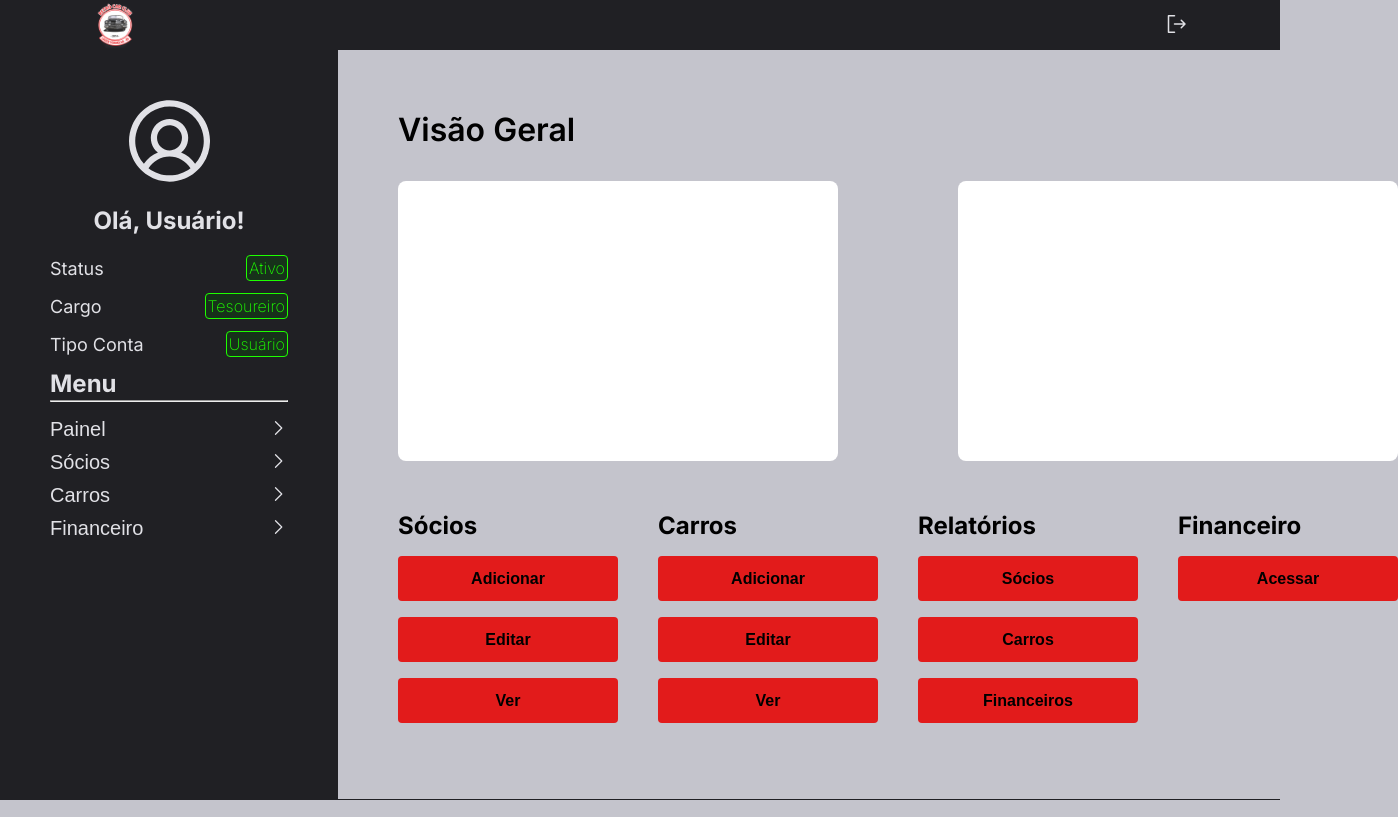
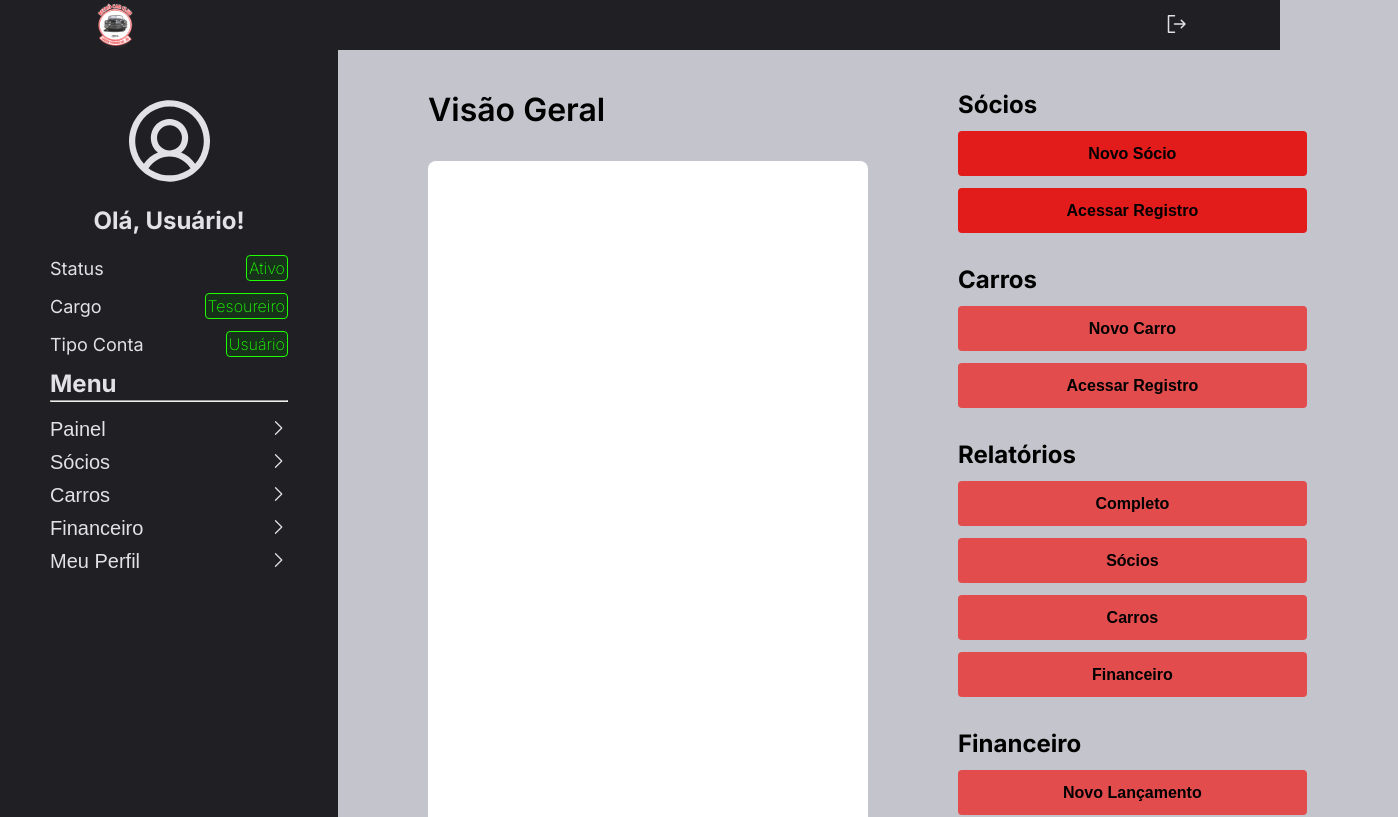
Before and after one commit to rheineck/controleSociosRetro, a React (Vite) app in the folder web/: page / in a window 1280 px wide. Shown: the top 817 px of the page, 1398 px wide, since content can reach past the window. Built offline with nearby package versions, Linux system fonts and the light colour scheme.

Commit message:
web: Home page almost there

```diff
--- a/web/src/components/Button/index.jsx
+++ b/web/src/components/Button/index.jsx
@@ -1,9 +1,10 @@
 import { Container } from './styles'
 
-export function Button ({ children, icon, ...rest}) {
+export function Button ({ children, isDisabled, icon, ...rest}) {
   return (
     <Container
       type='button'
+      isDisabled = {isDisabled}
       {...rest}
     >
       {children}
--- a/web/src/components/Button/styles.js
+++ b/web/src/components/Button/styles.js
@@ -5,7 +5,9 @@ export const Container = styled.button`
   width: 100%;
   height: 45px;
 
-  background-color: ${({ theme }) => theme.COLORS.RED};
+  background-color: ${({ theme, isDisabled }) => !isDisabled ? theme.COLORS.RED : theme.COLORS.HOVER_RED};
+  cursor: ${({ isDisabled }) => !isDisabled ? "pointer" : "auto"};
+
   border: none;
   border-radius: 4px;
   color: ${({ theme }) => theme.COLORS.BLACK};
--- a/web/src/components/ButtonText/index.jsx
+++ b/web/src/components/ButtonText/index.jsx
@@ -1,9 +1,10 @@
 import { Container } from './styles'
 
-export function ButtonText ({ title, icon: Icon, ...rest}) {
+export function ButtonText ({ title, isDisabled, icon: Icon, ...rest}) {
   return (
     <Container
       type='button'
+      isDisabled={isDisabled}
       {...rest}
     >
       {title}
--- a/web/src/components/ButtonText/styles.js
+++ b/web/src/components/ButtonText/styles.js
@@ -8,6 +8,7 @@ export const Container = styled.button`
   justify-content: space-between;
 
   font-size: 20px;
+  cursor: ${({ isDisabled }) => !isDisabled ? "pointer" : "auto"};
 
   color: ${({ theme }) => theme.COLORS.GRAY_100};
 
--- a/web/src/components/Menu/index.jsx
+++ b/web/src/components/Menu/index.jsx
@@ -38,8 +38,9 @@ export function Menu () {
         <hr />
         <ButtonText title="Painel" icon={CaretRight} />
         <ButtonText title="Sócios" icon={CaretRight} />
-        <ButtonText title="Carros" icon={CaretRight} />
-        <ButtonText title="Financeiro" icon={CaretRight} />
+        <ButtonText title="Carros" icon={CaretRight} isDisabled={true}/>
+        <ButtonText title="Financeiro" icon={CaretRight} isDisabled={true}/>
+        <ButtonText title="Meu Perfil" icon={CaretRight} />
       </div>
     </Container>
   )
--- a/web/src/pages/Home/index.jsx
+++ b/web/src/pages/Home/index.jsx
@@ -15,50 +15,29 @@ export function Home () {
           <div className="overview">
             <h1>Visão Geral</h1>
             <div id="associates"></div>
-            <div id="finance"></div>
           </div>
           <div className="rapidAccess">
             <div className="associates">
               <h2>Sócios</h2>
-              <Button>
-                Adicionar
-              </Button>
-              <Button>
-                Editar
-              </Button>
-              <Button>
-                Ver
-              </Button>
+              <Button>Novo Sócio</Button>
+              <Button>Acessar Registro</Button>
             </div>
             <div className="cars">
               <h2>Carros</h2>
-              <Button>
-                Adicionar
-              </Button>
-              <Button>
-                Editar
-              </Button>
-              <Button>
-                Ver
-              </Button>
+              <Button isDisabled={true}>Novo Carro</Button>
+              <Button isDisabled={true}>Acessar Registro</Button>
             </div>
             <div className="reports">
               <h2>Relatórios</h2>
-              <Button>
-                Sócios
-              </Button>
-              <Button>
-                Carros
-              </Button>
-              <Button>
-                Financeiros
-              </Button>
+              <Button isDisabled={true}>Completo</Button>
+              <Button isDisabled={true}>Sócios</Button>
+              <Button isDisabled={true}>Carros</Button>
+              <Button isDisabled={true}>Financeiro</Button>
             </div>
             <div className="finance">
               <h2>Financeiro</h2>
-              <Button>
-                Acessar
-              </Button>
+              <Button isDisabled={true}>Novo Lançamento</Button>
+              <Button isDisabled={true}>Acesso</Button>
             </div>
           </div>
         </div>
--- a/web/src/pages/Home/styles.js
+++ b/web/src/pages/Home/styles.js
@@ -16,8 +16,11 @@ export const Container = styled.div`
 
   .content {
     grid-area: content;
+    display: grid;
+    grid-template-areas: "overview rapidAccess";
     width: 100%;
-    margin: 60px;
+    height: fit-content;
+    margin: 40px 90px;
   }
 
   h1 {
@@ -25,48 +28,27 @@ export const Container = styled.div`
     margin-bottom: 32px;
   }
 
-  .overview {
-    display: grid;
-    grid-template-areas:
-      "title title"
-      "associates finance";
-    justify-content: space-between;
-    padding-bottom: 50px;
+  .rapidAccess h2 {
+    margin-bottom: 12px;
   }
 
-  .overview .title {
-    grid-area: title;
-
+  .overview {
   }
 
-  #associates, #finance {
+  #associates {
     width: 440px;
-    height: 280px;
+    height: 712px;
     border-radius: 8px;
     background: ${({ theme }) => theme.COLORS.WHITE};
   }
 
-  #associates {
-    grid-area: associates;
+  .associates, .cars, .reports, .finance {
+    margin-bottom: 20px;
   }
 
-  #finance {
-    grid-area: finance;
-  }
-
-  .rapidAccess {
-    display: grid;
-    grid-template-areas:
-      "title title title title"
-      "button button button button";
-    grid-template-columns: 220px 220px 220px 220px;
-    justify-content: space-between;
-  }
-
-  .rapidAccess h2, .rapidAccess button {
-    margin-bottom: 16px;
+  .rapidAccess button {
+    margin-bottom: 12px;
   }
 
 
-
 `
```
